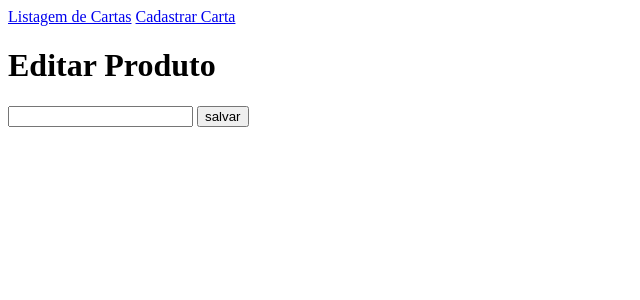
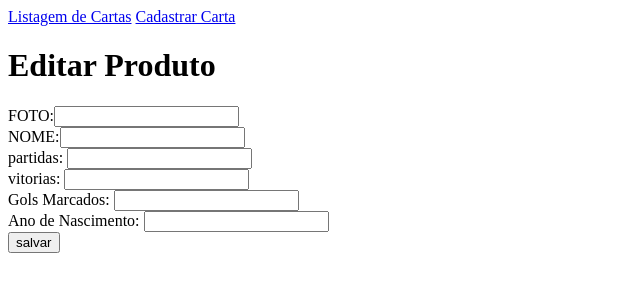
Before and after one commit to thiagoorodrigues/teste-dev-junior-php, a PHP site: page /admin/editar.php in a window 1280 px wide. Shown: the top 300 px of the page, without its empty margins (0-640 px from the left). Run offline with PHP 8.4, Linux system fonts and the light colour scheme; data that the repository does not hold is empty.

Commit message:
incremento na pagina de edicao

```diff
--- a/admin/editar.php
+++ b/admin/editar.php
@@ -9,7 +9,7 @@
     if(isset($_POST["nome"]) && isset($_POST["id"])) {
 
     //Monto a consulta SQL
-    $sql = "update cartas set nome = '" . $_POST["nome"] . "' where id = " . $_POST["id"];
+    $sql = "update cartas set nome = '" . $_POST["nome"] . "', foto = '" . $_POST["foto"] . "'  where id = " . $_POST["id"];
 
     //Executo o comando SQL
     $resultado = mysqli_query($conexao, $sql);
@@ -25,7 +25,7 @@
     $id = isset($_GET["id"])?$_GET["id"]:$_POST["id"];
 
     //Monto a consulta SQL
-    $sql = "select id, nome from cartas where id = " . $id ;
+    $sql = "select id, nome, foto, 'partidas-disputadas', vitorias, 'gols-marcados', 'ano-de-nascimento' from cartas where id = " . $id ;
 
     //Executo o comando SQL
     $resultado = mysqli_query($conexao, $sql);
@@ -54,8 +54,16 @@
 
     <form action="editar.php" method="post">
       <input type="hidden" name="id" value="<?=$linha["id"]?>">
-      <input type="text" name="nome" value="<?=$linha["nome"]?>">
+      FOTO:<input type="text" name="foto" value="<?=$linha["foto"]?>"> </br>
+      NOME:<input type="text" name="nome" value="<?=$linha["nome"]?>"> </br>
 
+      partidas: <input type="number" name="partidas-disputadas" value="<?=$linha["partidas-disputadas"]?>"/> </br>
+
+      vitorias: <input type="number" name="vitorias" value="<?=$linha["vitorias"]?>"/> </br>
+
+      Gols Marcados: <input type="number" name="gols-marcados" value="<?=$linha["gols-marcados"]?>"/> </br>
+
+      Ano de Nascimento: <input type="number" name="ano-de-nascimento" value="<?=$linha["'ano-de-nascimento'"]?>"/> </br>
       <input type="submit" value="salvar" />
     </form>
 
```
